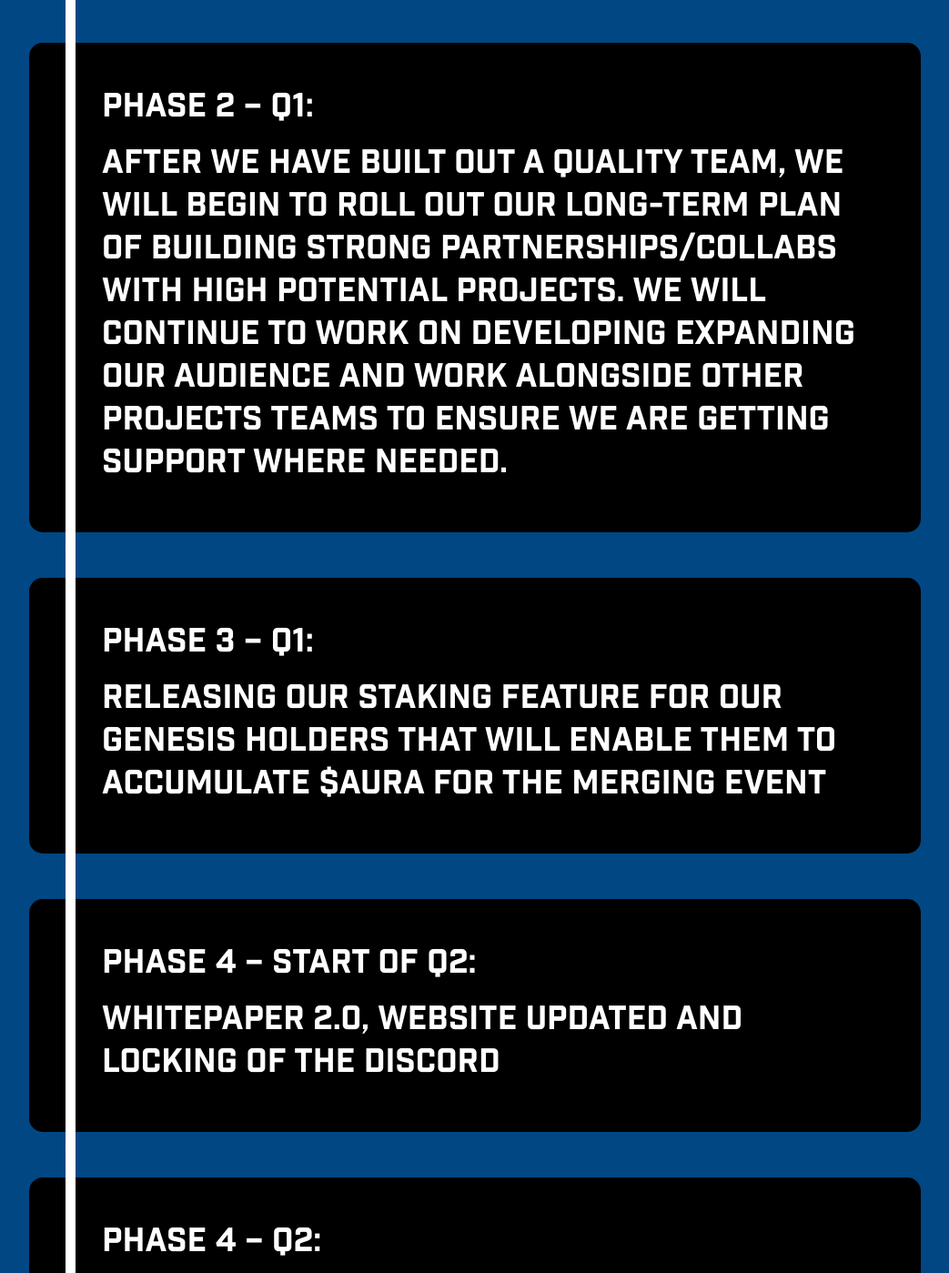
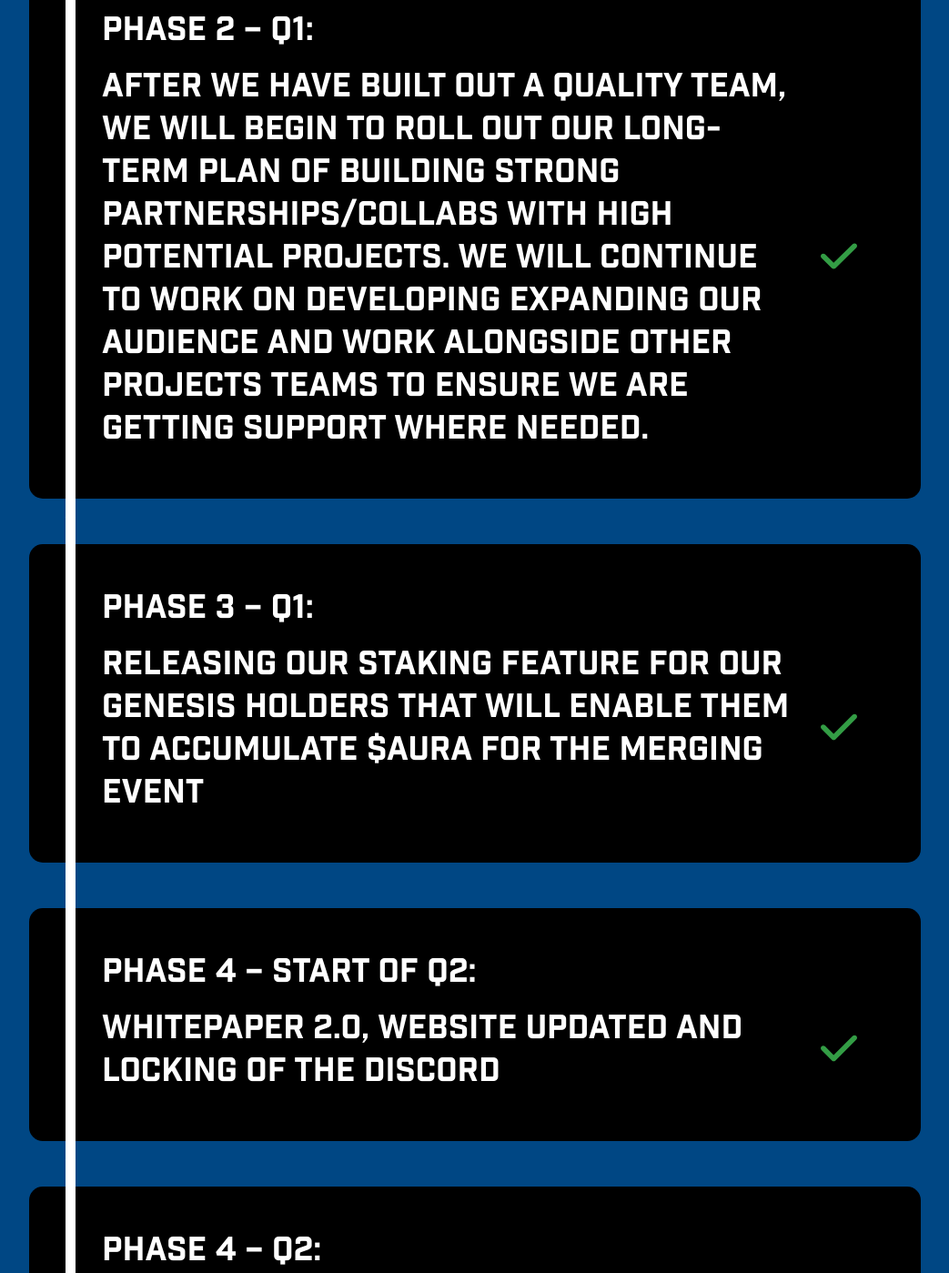
Before and after one commit to jackchen1321/Website-2.0, a plain HTML site: page index.html in a window 1280 px wide. Shown: the part 5100-6499 px from the top of the page at 91% size, without its empty margins (118-1161 px from the left). Drawn offline with nearby package versions, Linux system fonts and the light colour scheme; files that its build step writes are made by us from their sources.

Commit message:
fix style

```diff
--- a/css/style.css
+++ b/css/style.css
@@ -351,12 +351,6 @@ section .sect_block p {
 }
 
 .roadmap {
-  background: #004784;
-  padding-top: 183px;
-  padding-bottom: 30px;
-  margin-top: -260px;
-  position: relative;
-  z-index: -1;
 }
 
 .roadmap:after {
@@ -394,6 +388,7 @@ section .sect_block p {
   padding: 45px 70px 55px 80px;
   position: relative;
   margin-bottom: 50px;
+  position: relative;
 }
 
 .roadmap .items .item:after {
--- a/index.html
+++ b/index.html
@@ -255,41 +255,81 @@
         </p>
       </div>
     </section>
-    <div class="roadmap" id="roadmap">
-      <div class="container">
+    <section class="roadmap" id="roadmap">
+      <div class="container" style="background-color: #004784">
         <h2 class="wow fadeIn">Roadmap</h2>
         <div class="items">
           <div class="item wow fadeInDown">
             <p class="title">Phase 1 - Q1:</p>
+            <div
+              style="
+                display: flex;
+                align-items: center;
+                gap: 1rem;
+                justify-content: space-between;
+              "
+            >
               <p class="text">
                 Expanding our project’s goals by adding new JTTM team members
                 ranging from smart contract developers, game developers,
-              collaboration managers, project managers and many more experts in
-              their areas.
+                collaboration managers, project managers and many more experts
+                in their areas.
               </p>
+              <img style="width: 40px" src="./img/check-solid.svg" />
+            </div>
           </div>
           <div class="item wow fadeInDown">
             <p class="title">Phase 2 – Q1:</p>
+            <div
+              style="
+                display: flex;
+                align-items: center;
+                gap: 1rem;
+                justify-content: space-between;
+              "
+            >
               <p class="text">
-              After we have built out a quality team, we will begin to roll out
-              our long-term plan of building strong partnerships/collabs with
-              high potential projects. We will continue to work on developing
-              expanding our audience and work alongside other projects teams to
-              ensure we are getting support where needed.
+                After we have built out a quality team, we will begin to roll
+                out our long-term plan of building strong partnerships/collabs
+                with high potential projects. We will continue to work on
+                developing expanding our audience and work alongside other
+                projects teams to ensure we are getting support where needed.
               </p>
+              <img style="width: 40px" src="./img/check-solid.svg" />
+            </div>
           </div>
           <div class="item wow fadeInDown">
             <p class="title">Phase 3 – Q1:</p>
+            <div
+              style="
+                display: flex;
+                align-items: center;
+                gap: 1rem;
+                justify-content: space-between;
+              "
+            >
               <p class="text">
                 Releasing our staking feature for our Genesis Holders that will
                 enable them to accumulate $AURA for the merging event
               </p>
+              <img style="width: 40px" src="./img/check-solid.svg" />
+            </div>
           </div>
           <div class="item wow fadeInDown">
             <p class="title">Phase 4 – Start of Q2:</p>
+            <div
+              style="
+                display: flex;
+                align-items: center;
+                gap: 1rem;
+                justify-content: space-between;
+              "
+            >
               <p class="text">
                 Whitepaper 2.0, website updated and locking of the discord
               </p>
+              <img style="width: 40px" src="./img/check-solid.svg" />
+            </div>
           </div>
           <div class="item wow fadeInDown">
             <p class="title">Phase 4 – Q2:</p>
@@ -333,7 +373,7 @@
           </div>
         </div>
       </div>
-    </div>
+    </section>
     <div class="imgs" id="team">
       <div class="container">
         <div class="items">
```
Also changed, not shown: img/check-solid.svg (added). Lines whose indentation alone changed are shown as unchanged.
